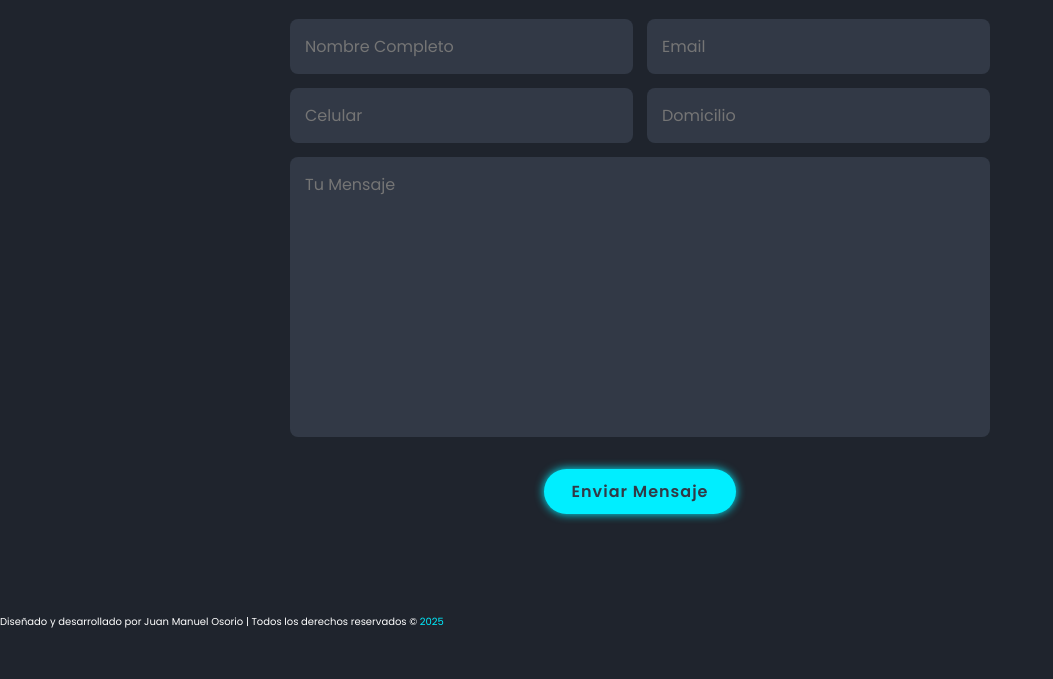
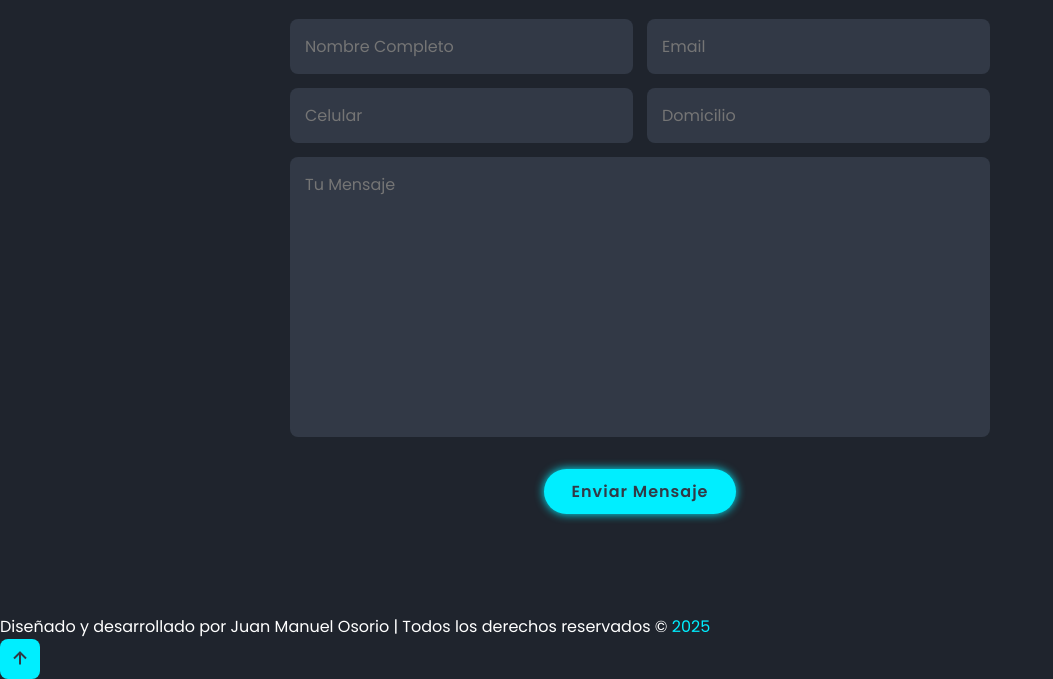
Before and after one commit to Fiakosorio/Portfolio, a plain HTML site: page index.html in a window 1280 px wide. Shown: the part 3386-4065 px from the top of the page, without its empty margins (0-1053 px from the left). Before the commit the page ends 4016 px from the top, so only its background shows below. Drawn offline with nearby package versions, Linux system fonts and the light colour scheme.

Commit message:
Update index.html

```diff
--- a/index.html
+++ b/index.html
@@ -164,8 +164,15 @@
 
     <!--diseño pie de página-->
     <footer id="miFooter">
+        <div class="footer-text">
              <p>Diseñado y desarrollado por Juan Manuel Osorio | Todos los derechos reservados © <span id="anio-actual"></span></p>
-    </footer>
+          </div>
+
+        <div class="footer-iconTop">
+            <a href="#inicio"><i class='bx bx-up-arrow-alt'></i></a>
+        </div>
+
+     </footer>
 
     <script>
            document.addEventListener("DOMContentLoaded", function() {
```
